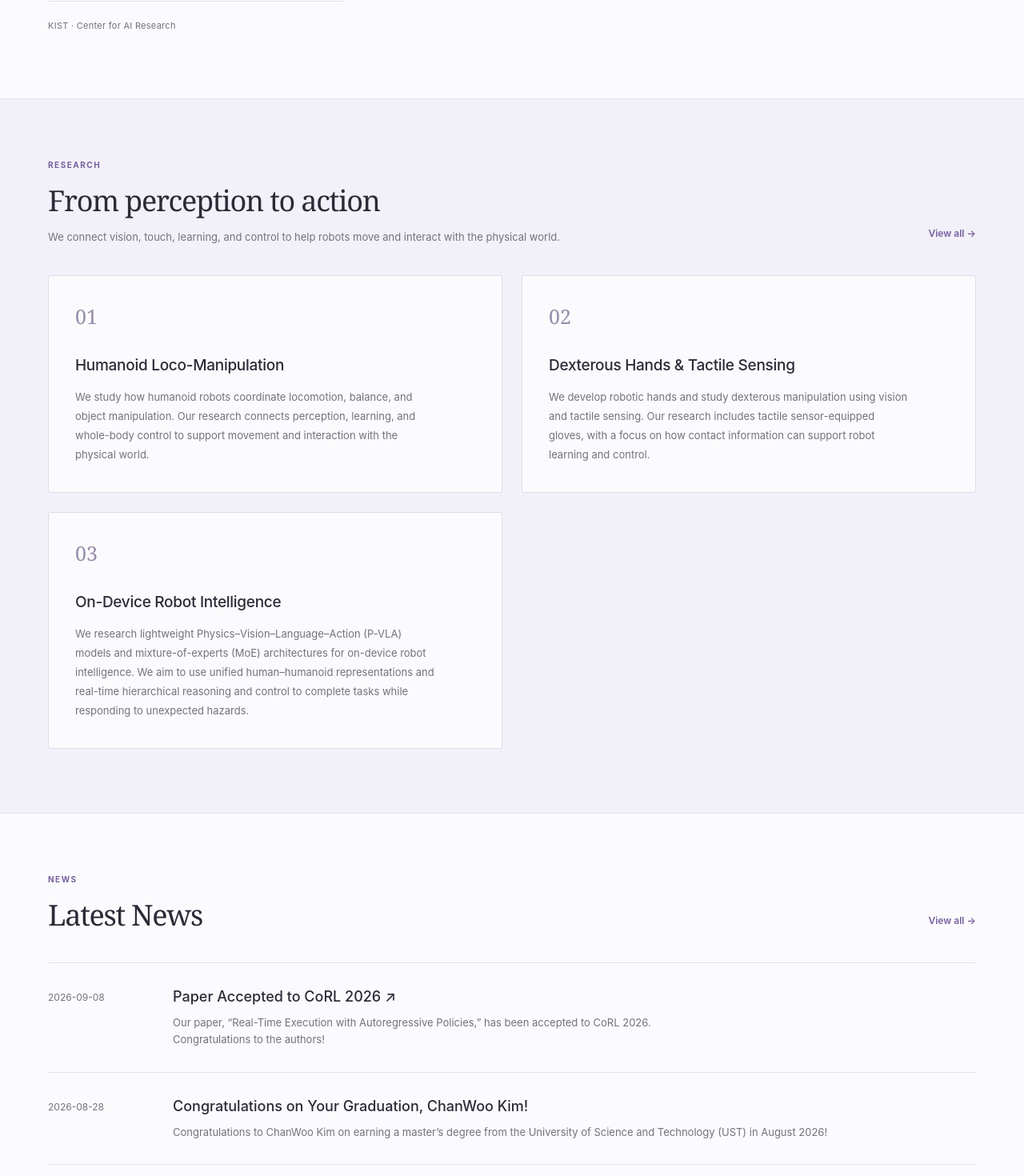
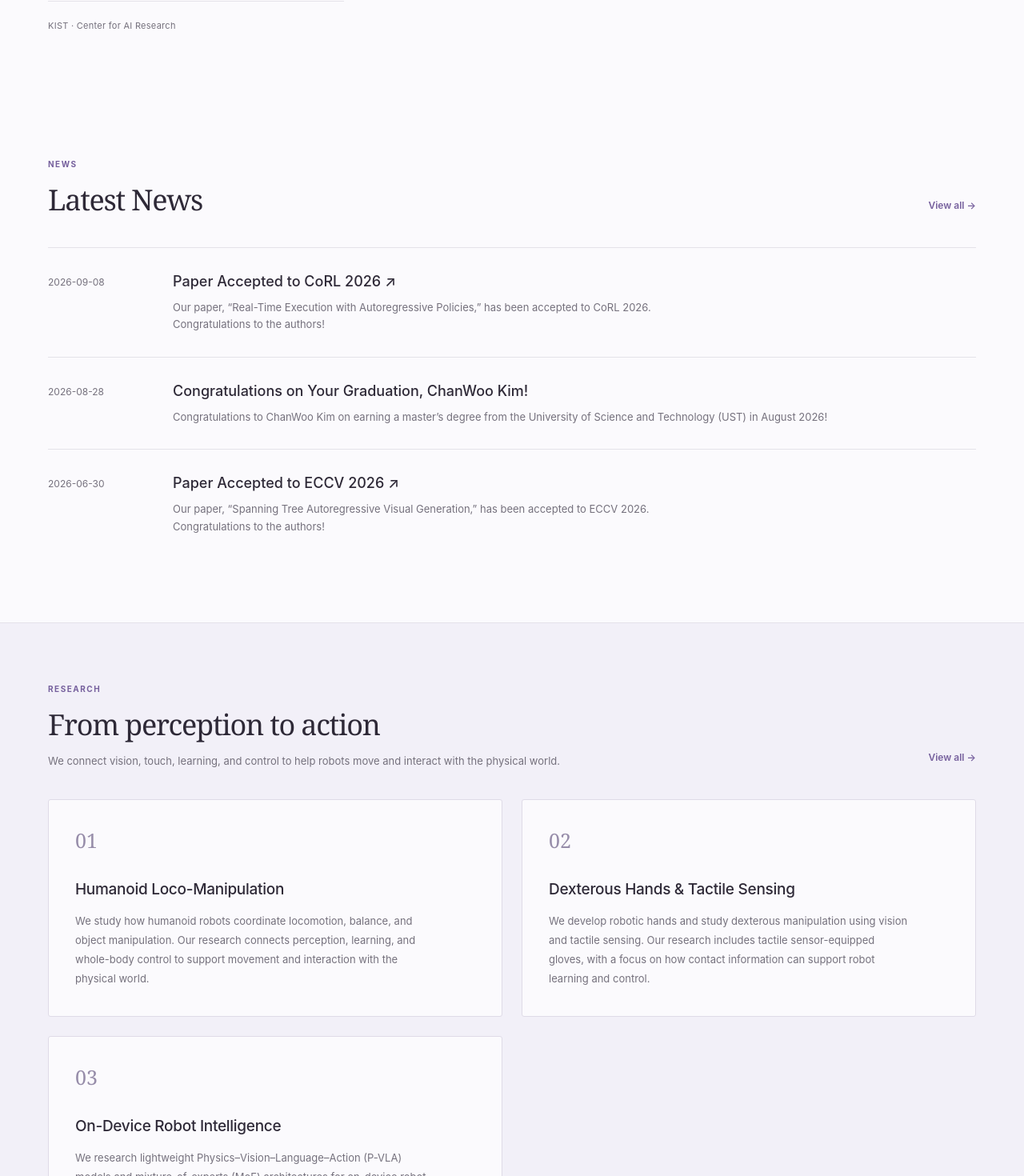
Before and after one commit to hwslim/hwslim.github.io, a Next.js app: page / in a window 1280 px wide. Shown: the part 600-2070 px from the top of the page at 80% size. Built offline with nearby package versions, Linux system fonts and the light colour scheme.

Commit message:
Show news before research on the homepage

```diff
--- a/app/page.tsx
+++ b/app/page.tsx
@@ -21,8 +21,8 @@ export default function Home() {
         {site.hero_caption && <figcaption><span className="caption-line" />{site.hero_caption}</figcaption>}
       </figure>
     </section>
+    <section className="section container"><div className="section-heading"><div><p className="eyebrow">{site.nav_news}</p><h2>{site.home_news_title}</h2></div><a className="text-link" href={sitePath('/news/')}>{site.view_all_label} →</a></div>{news.length ? <NewsList entries={news} /> : <p className="empty-state">{site.news_empty}</p>}</section>
     {research.length > 0 && <section className="section section-tinted"><div className="container"><div className="section-heading"><div><p className="eyebrow">{site.nav_research}</p><h2>{site.home_research_title}</h2><p>{site.home_research_intro}</p></div><a className="text-link" href={sitePath('/research/')}>{site.view_all_label} →</a></div><ResearchCards entries={research} showImages={false} /></div></section>}
-    <section className="section container"><div className="section-heading"><div><p className="eyebrow">{site.nav_news}</p><h2>{site.home_news_title}</h2></div><a className="text-link" href={sitePath('/news/')}>{site.view_all_label} →</a></div>{news.length ? <NewsList entries={news} /> : <p className="empty-state">{site.news_empty}</p>}</section>
     {publications.length > 0 && <section className="section section-tinted"><div className="container"><div className="section-heading"><div><p className="eyebrow">{site.nav_publications}</p><h2>{site.home_publications_title}</h2></div><a className="text-link" href={sitePath('/publications/')}>{site.view_all_label} →</a></div><PublicationList entries={publications} /></div></section>}
   </SiteShell>;
 }
```
